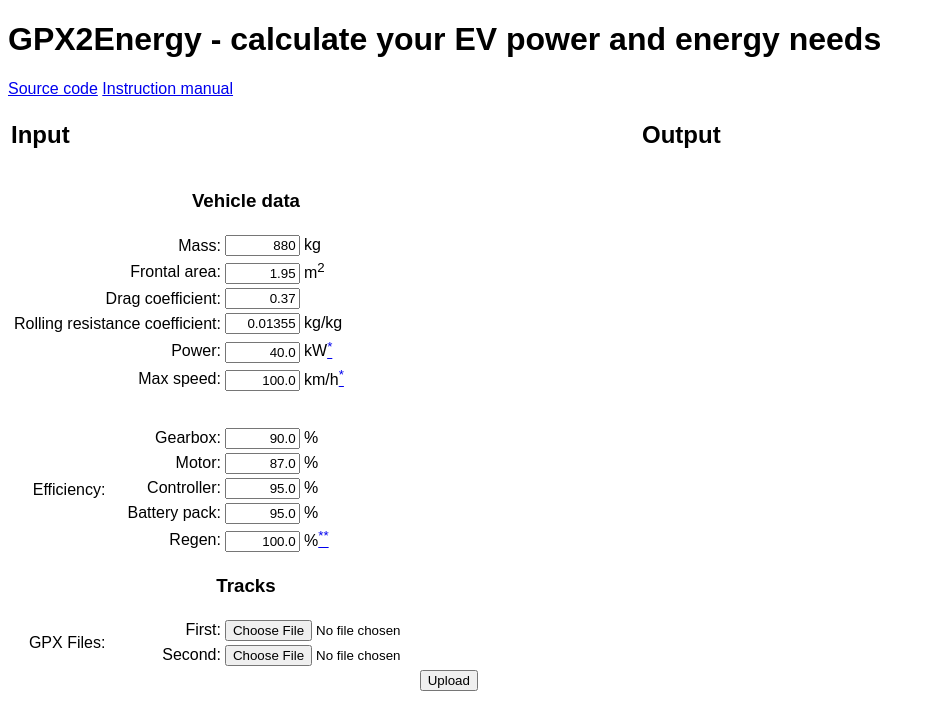
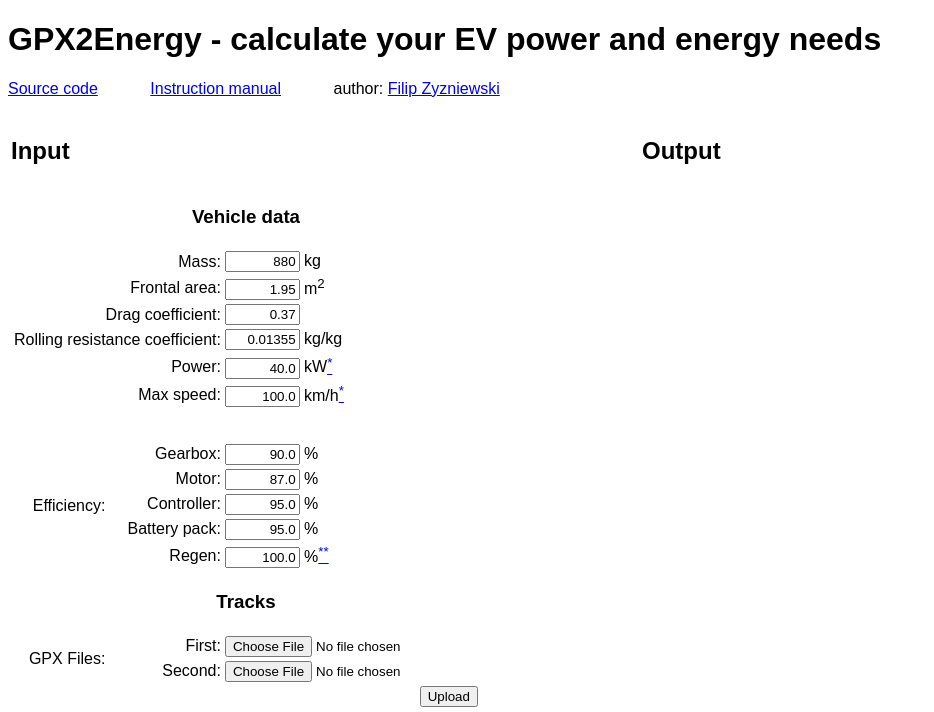
Before and after one commit to filip-zyzniewski/falochod, a Flask app: page / in a window 1280 px wide. Shown: the top 712 px of the page, without its empty margins (0-934 px from the left). Run offline with Flask 2, Linux system fonts and the light colour scheme.

Commit message:
gpx2energy: laid out top links, added author e-mail information.

```diff
--- a/calculator/static/style.css
+++ b/calculator/static/style.css
@@ -1,5 +1,9 @@
 body {
 	font-family: sans-serif;
+}
+
+p.links a {
+	margin-right: 3em;
 }
 
 form[name="gpx2energy"] input[type="text"] {
--- a/calculator/templates/gpx2energy.html
+++ b/calculator/templates/gpx2energy.html
@@ -8,8 +8,11 @@
 </head>
 <body>
 <h1>GPX2Energy - calculate your EV power and energy needs</h1>
+<p class="links">
 <a href="http://github.com/filip-zyzniewski/falochod/tree/master/calculator">Source code</a>
 <a href="manual">Instruction manual</a>
+author: <a href="mailto:filip.zyzniewski+gpx2energy@gmail.com">Filip Zyzniewski</a>
+</p>
 <table class="toplevel">
 <tr>
 <td class="side">
```
